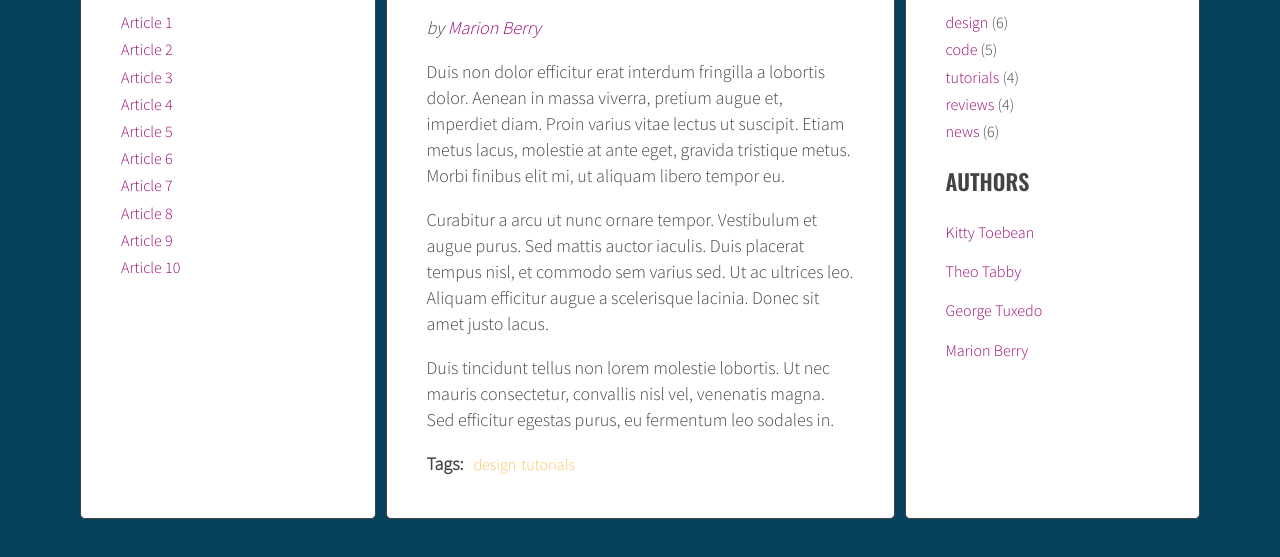
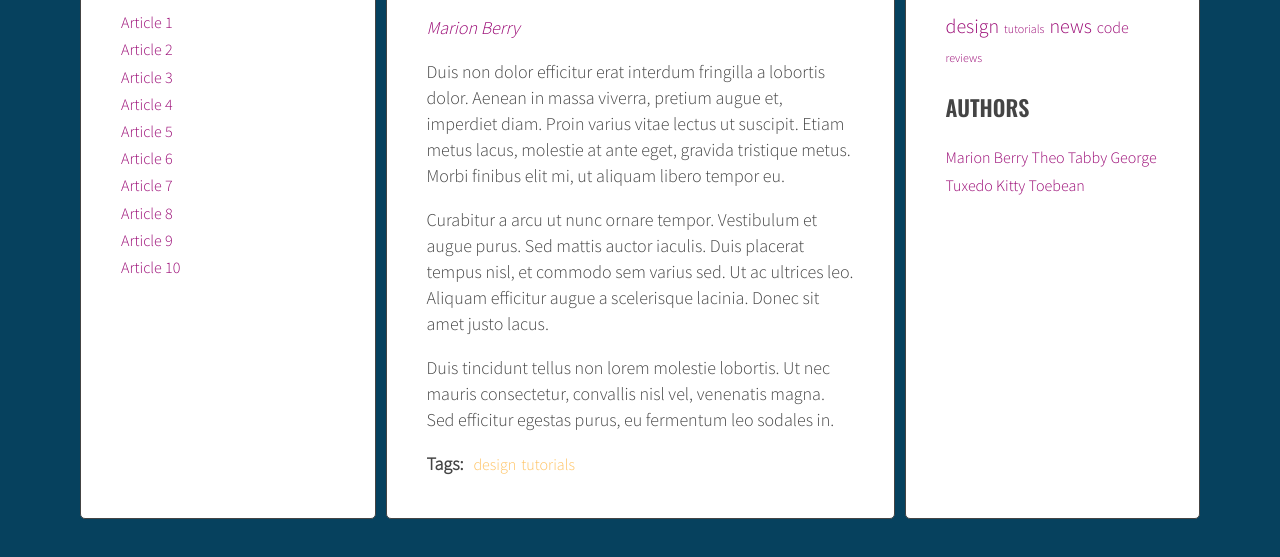
Before and after one commit to PrzemekSzliep/javascript-blog, a website: page index.html in a window 1280 px wide. Shown: the part 349-906 px from the top of the page. Drawn offline with nearby package versions, Linux system fonts and the light colour scheme.

Commit message:
authors list

```diff
--- a/index.html
+++ b/index.html
@@ -236,11 +236,6 @@
             <aside class="sidebar">
                 <h2 class="section-title">Tags</h2>
                 <ul class="list tags">
-                    <li><a href="#">design</a> <span>(6)</span></li>
-                    <li><a href="#">code</a> <span>(5)</span></li>
-                    <li><a href="#">tutorials</a> <span>(4)</span></li>
-                    <li><a href="#">reviews</a> <span>(4)</span></li>
-                    <li><a href="#">news</a> <span>(6)</span></li>
                 </ul>
                 <h2 class="section-title">Authors</h2>
                 <ul class="list authors">
--- a/js/script.js
+++ b/js/script.js
@@ -44,7 +44,11 @@ const optArticleSelector = '.post',
     optTitleSelector = '.post-title',
     optTitleListSelector = '.titles',
     optArticleTagsSelector = '.post-tags .list',
-    optArticleAuthorSelector = '.post-author';
+    optArticleAuthorSelector = '.post-author',
+    optTagsListSelector = '.tags.list',
+    optCloudClassCount = 5,
+    optCloudClassPrefix = 'tag-size-',
+    optAuthorsListSelector = '.authors.list';
 
 function generateTitleLinks(customSelector = '') {
 
@@ -96,8 +100,44 @@ for (let link of links) {
     link.addEventListener('click', titleClickHandler);
 }
 
+function calculateTagsParams(tags) {
+
+    const params = {max: 0, min:100 };
+
+    for(let tag in tags) {
+        console.log(tag + ' is used ' + tags[tag] + ' times');
+        params.max = Math.max(tags[tag], params.max);
+        params.min = Math.min(tags[tag], params.min);
+    }
+
+    return params;
+}
+
+function calculateTagClass( count, params) {
+    console.log(count);
+    const normalizedCount = count - params.min;
+
+    const normalizedMax = params.max - params.min;
+
+    const percentage = normalizedCount / normalizedMax;
+
+    const classNumber = Math.floor( percentage * (optCloudClassCount - 1) + 1);
+
+    console.log('classNumber: ' +classNumber);
+
+    const className = optCloudClassPrefix + classNumber;
+
+    console.log('className:'+ className);
+
+    return className;
+
+}
 
 function generateTags() {
+
+    /* create a new variable allTags with an empty object */
+    let allTags = {};
+
     /* find all articles */
 
     const articles = document.querySelectorAll(optArticleSelector);
@@ -137,6 +177,15 @@ function generateTags() {
 
             html = html + tagHTML;
 
+            /* [NEW] check if this link is NOT already in allTags */
+            if (!allTags.hasOwnProperty(tag)){
+                /* [NEW] add tag to allTags object */
+                allTags[tag] = 1;
+            } else {
+                allTags[tag]++;
+            }
+
+
             /* END LOOP: for each tag */
 
         }
@@ -147,6 +196,31 @@ function generateTags() {
 
         /* END LOOP: for every article: */
     }
+
+    const tagList = document.querySelector(optTagsListSelector);
+
+
+    const tagsParams = calculateTagsParams(allTags);
+    console.log('tagsParams:', tagsParams);
+
+    /* create variable for all links HTML code */
+    let allTagsHTML = '';
+
+    /* START LOOP for each tag in allTags: */
+    for (let tag in allTags) {
+        /*generate code of a link adn add it to allTagsHTML */
+        allTagsHTML += '<li><a href="#tag-'+tag+'" class="'+calculateTagClass(allTags[tag], tagsParams)+'">'+ tag +'</a></li>';
+    }
+    /* END LOOP: for each tag in allTags: */
+
+    /* add html from allTagsHTML to tagList */
+
+    tagList.innerHTML = allTagsHTML;
+
+    /* add html from allTags to tagList  */
+    // tagList.innerHTML = allTags.join(' ');
+
+    console.log(allTags);
 }
 
 generateTags();
@@ -230,6 +304,9 @@ function addClickListenersToTags() {
 addClickListenersToTags();
 
 function generateAuthors() {
+
+    let allAuthors = [];
+
     /* find all articles */
 
     const articles = document.querySelectorAll(optArticleSelector);
@@ -251,11 +328,15 @@ function generateAuthors() {
         const articleAuthor = article.getAttribute('data-author');
         console.log(articleAuthor);
 
-        const authorHTML = 'by <a href="#author-' + articleAuthor + '">' + articleAuthor + '</a>';
+        const authorHTML = '<a href="#author-' + articleAuthor + '">' + articleAuthor + '</a>';
 
         /* add generated code to html variable */
 
         html = html + authorHTML;
+
+        if (allAuthors.indexOf(authorHTML) == -1) {
+            allAuthors.push(authorHTML);
+        }
 
         /* END LOOP: for each tag */
 
@@ -265,6 +346,8 @@ function generateAuthors() {
 
         /* END LOOP: for every article: */
     }
+
+    document.querySelector(optAuthorsListSelector).innerHTML = allAuthors.join(' ');
 }
 
 function addClickListenersToAuthors() {
--- a/sass/style.scss
+++ b/sass/style.scss
@@ -209,3 +209,24 @@ a {
         margin: 0 10px 0 0;
     }
 }
+.tag-size-1 {
+    font-size: 12px;
+}
+.tag-size-2 {
+    font-size: 14px;
+}
+.tag-size-3 {
+    font-size: 16px;
+}
+.tag-size-4 {
+    font-size: 18px;
+}
+.tag-size-5 {
+    font-size: 20px;
+}
+.tags {
+    li {
+        display: inline-block;
+        margin-right: 5px;
+    }
+}
```
Also changed, not shown: css/style.css, 1 other file.
